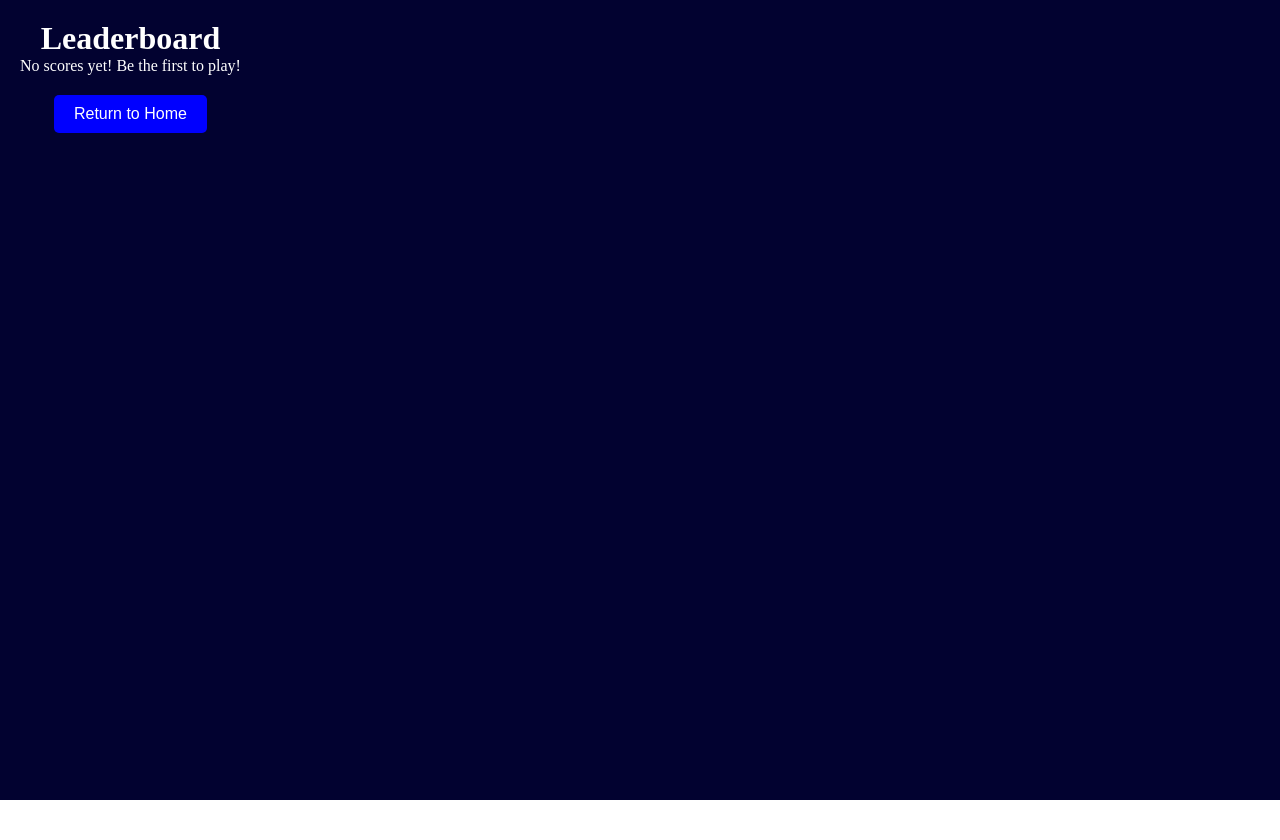
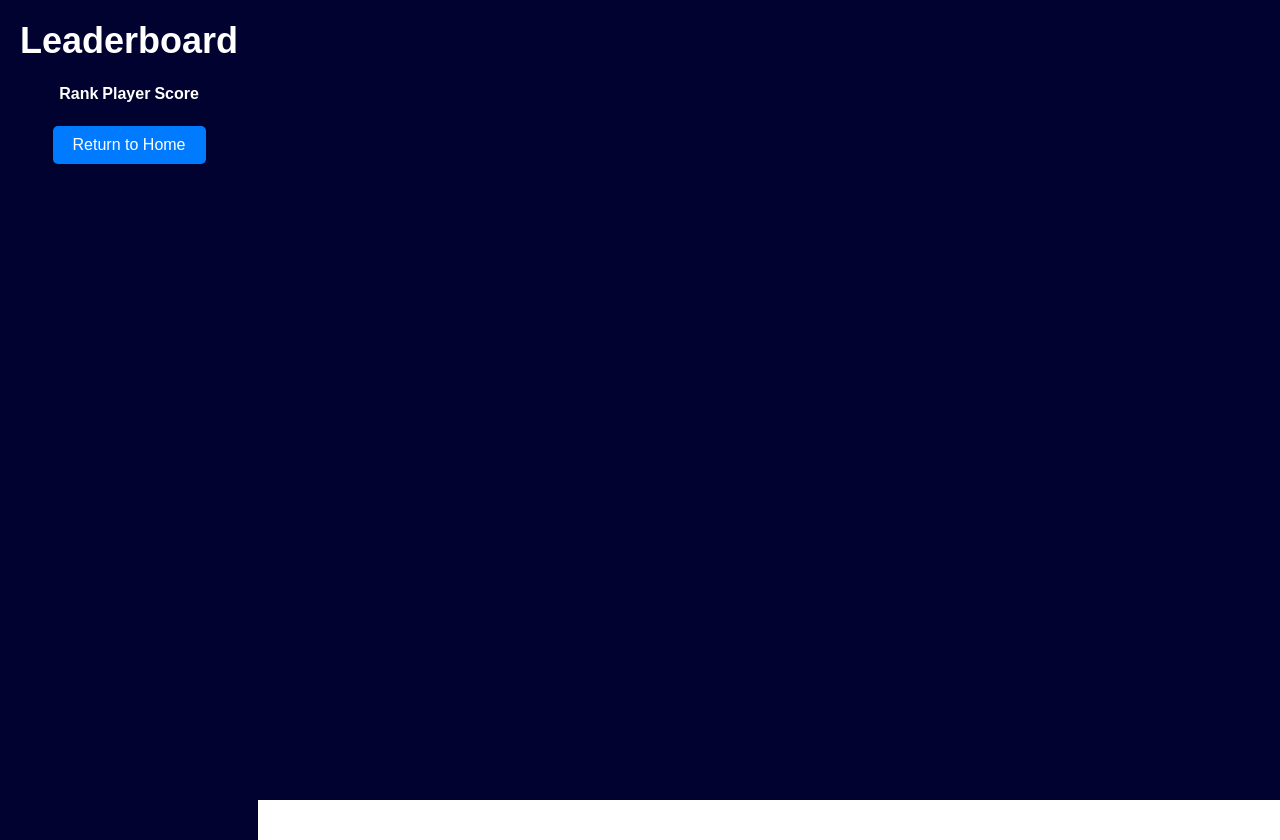
Before and after one commit to Krystal304/Capstone-Backend, a React (Vite) app: page /leaderboard in a window 1280 px wide. Before the commit the page ends 800 px from the top, so only its background shows below. Built offline with nearby package versions, Linux system fonts and the light colour scheme.

Commit message:
update leaderboard

```diff
--- a/src/App.css
+++ b/src/App.css
@@ -31,7 +31,7 @@
 }
 
 
-.answer {
+/* .answer {
   /* width: 40%;
   padding: 10px;
   margin: 0 10px 20px 10px;
@@ -46,8 +46,8 @@
   align-items: center;
   margin-bottom: 10px;
   cursor: pointer; */
-
-}
+/*
+} */ */
 
 .answer input[type="radio"] {
   margin-right: 10px;
@@ -159,7 +159,7 @@
 }
 
 
-.leaderboard {
+/* .leaderboard {
   display: flex;
   flex-direction: column;
   align-items: center;
@@ -237,4 +237,115 @@ button {
 
 button:hover {
   background-color: #0056b3;
+} */
+
+.leaderboard {
+  display: flex;
+  flex-direction: column;
+  align-items: center;
+  padding: 20px;
+  background-color: #020230;
+  color: white;
+  font-family: 'Arial', sans-serif;
+  height: 100vh;
+  overflow: auto;
 }
+
+.leaderboard h1 {
+  font-size: 36px;
+  font-weight: bold;
+  color: white;
+  margin-bottom: 20px;
+}
+
+.leaderboard-tables {
+  display: flex;
+  justify-content: center;
+  flex-wrap: wrap;
+  gap: 20px;
+}
+
+.leaderboard-table {
+  width: 100%;
+  max-width: 500px;
+  background-color: #fff;
+  border-radius: 8px;
+  box-shadow: 0px 4px 6px rgba(0, 0, 0, 0.1);
+  overflow: hidden;
+  margin-bottom: 20px;
+}
+
+.leaderboard-table table {
+  width: 100%;
+  border-collapse: collapse;
+}
+
+.leaderboard-table th,
+.leaderboard-table td {
+  padding: 12px;
+  text-align: center;
+}
+
+.leaderboard-table th {
+  background-color: #333;
+  color: white;
+  text-transform: uppercase;
+}
+
+.leaderboard-table tr:nth-child(even) {
+  background-color: #f9f9f9;
+}
+
+.leaderboard-table tr:hover {
+  background-color: #f1f1f1;
+  cursor: pointer;
+}
+
+.leaderboard-table .highlight {
+  background-color: #ffd700;
+  color: black;
+}
+
+.leaderboard-table tr:nth-child(2) .highlight {
+  background-color: #c0c0c0;
+}
+
+.leaderboard-table tr:nth-child(3) .highlight {
+  background-color: #cd7f32;
+}
+
+.pagination {
+  margin-top: 20px;
+  display: flex;
+  justify-content: center;
+  align-items: center;
+  gap: 10px;
+}
+
+.pagination button {
+  padding: 5px 10px;
+  background-color: #007bff;
+  color: white;
+  border: none;
+  border-radius: 5px;
+  cursor: pointer;
+}
+
+.pagination button:hover {
+  background-color: #0056b3;
+}
+
+button {
+  padding: 10px 20px;
+  font-size: 16px;
+  background-color: #007bff;
+  color: white;
+  border: none;
+  border-radius: 5px;
+  margin-top: 20px;
+  cursor: pointer;
+}
+
+button:hover {
+  background-color: #0056b3;
+}
--- a/src/pages/Final.jsx
+++ b/src/pages/Final.jsx
@@ -1,3 +1,66 @@
+// import React, { useEffect } from "react";
+// import { useLocation, useNavigate } from "react-router-dom";
+// import { prizeMoney } from "../data/data";
+
+// function Final() {
+//   const location = useLocation();
+//   const nav = useNavigate();
+//   const { userName = "Anonymous", correctAnswers = 0 } = location.state || {};
+
+//   const finalPrize = prizeMoney.find(
+//     (item) => item.id === correctAnswers
+//   )?.amount || "$0";
+
+//   useEffect(() => {
+//     try {
+//       if (userName) {
+//         const leaderboard = JSON.parse(localStorage.getItem("leaderboard")) || [];
+//         leaderboard.push({ name: userName, score: finalPrize });
+//         localStorage.setItem("leaderboard", JSON.stringify(leaderboard));
+//       }
+//     } catch (error) {
+//       console.error("Error accessing localStorage:", error);
+//     }
+//   }, [userName, finalPrize]);
+
+//   return (
+//     <div style={{ textAlign: "center", padding: "20px" }}>
+//       <h1>Game Over!</h1>
+//       <h2>Well done, {userName}!</h2>
+//       <h3>You won {finalPrize}!</h3>
+//       <button
+//         onClick={() => nav("/")}
+//         style={{
+//           padding: "10px 20px",
+//           fontSize: "16px",
+//           backgroundColor: "blue",
+//           color: "white",
+//           border: "none",
+//           borderRadius: "5px",
+//           marginRight: "10px",
+//         }}
+//       >
+//         Return to Home
+//       </button>
+//       <button
+//         onClick={() => nav("/leaderboard")}
+//         style={{
+//           padding: "10px 20px",
+//           fontSize: "16px",
+//           backgroundColor: "green",
+//           color: "white",
+//           border: "none",
+//           borderRadius: "5px",
+//         }}
+//       >
+//         View Leaderboard
+//       </button>
+//     </div>
+//   );
+// }
+
+// export default Final;
+
 import React, { useEffect } from "react";
 import { useLocation, useNavigate } from "react-router-dom";
 import { prizeMoney } from "../data/data";
@@ -15,7 +78,7 @@ function Final() {
     try {
       if (userName) {
         const leaderboard = JSON.parse(localStorage.getItem("leaderboard")) || [];
-        leaderboard.push({ name: userName, score: finalPrize });
+        leaderboard.push({ name: userName, score: Number(finalPrize.replace("$", "")) });
         localStorage.setItem("leaderboard", JSON.stringify(leaderboard));
       }
     } catch (error) {
@@ -28,33 +91,8 @@ function Final() {
       <h1>Game Over!</h1>
       <h2>Well done, {userName}!</h2>
       <h3>You won {finalPrize}!</h3>
-      <button
-        onClick={() => nav("/")}
-        style={{
-          padding: "10px 20px",
-          fontSize: "16px",
-          backgroundColor: "blue",
-          color: "white",
-          border: "none",
-          borderRadius: "5px",
-          marginRight: "10px",
-        }}
-      >
-        Return to Home
-      </button>
-      <button
-        onClick={() => nav("/leaderboard")}
-        style={{
-          padding: "10px 20px",
-          fontSize: "16px",
-          backgroundColor: "green",
-          color: "white",
-          border: "none",
-          borderRadius: "5px",
-        }}
-      >
-        View Leaderboard
-      </button>
+      <button onClick={() => nav("/")}>Return to Home</button>
+      <button onClick={() => nav("/leaderboard")}>View Leaderboard</button>
     </div>
   );
 }
--- a/src/pages/Home.jsx
+++ b/src/pages/Home.jsx
@@ -9,8 +9,6 @@ import Leaderboard from './Leaderboard';
 function Home() {
   const [userName, setUserName] = useState(null);
   const nav = useNavigate();
-
-  console.log('home')
 
 
   const startGame = (name) => {
--- a/src/pages/Leaderboard.jsx
+++ b/src/pages/Leaderboard.jsx
@@ -1,61 +1,116 @@
+// import React, { useEffect, useState } from "react";
+// import { useNavigate } from "react-router-dom";
+
+// function Leaderboard() {
+//   const [scores, setScores] = useState([]);
+//   const nav = useNavigate();
+
+//   useEffect(() => {
+//     try {
+//       const storedScores = JSON.parse(localStorage.getItem("leaderboard")) || [];
+//       setScores(storedScores);
+//     } catch (error) {
+//       console.error("Error parsing leaderboard data:", error);
+//       setScores([]); // Fallback to an empty array
+//     }
+//   }, []);
+
+//   return (
+//     <div style={{ textAlign: "center", padding: "20px" }}>
+//       <h1>Leaderboard</h1>
+//       {scores.length > 0 ? (
+//         <table style={{ margin: "0 auto", border: "1px solid black", padding: "10px" }}>
+//           <thead>
+//             <tr>
+//               <th style={{ padding: "10px" }}>Player</th>
+//               <th style={{ padding: "10px" }}>Score</th>
+//             </tr>
+//           </thead>
+//           <tbody>
+//             {scores
+//               .filter(entry => entry.name && entry.score !== undefined) // Validate data
+//               .sort((a, b) => b.score - a.score) // Sort by highest score
+//               .map((entry, index) => (
+//                 <tr key={index}>
+//                   <td style={{ padding: "10px" }}>{entry.name}</td>
+//                   <td style={{ padding: "10px" }}>{entry.score}</td>
+//                 </tr>
+//               ))}
+//           </tbody>
+//         </table>
+//       ) : (
+//         <p>No scores yet! Be the first to play!</p>
+//       )}
+//       <button
+//         onClick={() => nav("/")}
+//         style={{
+//           padding: "10px 20px",
+//           fontSize: "16px",
+//           backgroundColor: "blue",
+//           color: "white",
+//           border: "none",
+//           borderRadius: "5px",
+//           marginTop: "20px",
+//           cursor: "pointer",
+//         }}
+//       >
+//         Return to Home
+//       </button>
+//     </div>
+//   );
+// }
+
+// export default Leaderboard;
 import React, { useEffect, useState } from "react";
 import { useNavigate } from "react-router-dom";
+import "../App.css";
 
 function Leaderboard() {
   const [scores, setScores] = useState([]);
   const nav = useNavigate();
 
   useEffect(() => {
-    try {
     const storedScores = JSON.parse(localStorage.getItem("leaderboard")) || [];
+    console.log("Retrieved scores:", storedScores);
     setScores(storedScores);
-    } catch (error) {
-      console.error("Error parsing leaderboard data:", error);
-      setScores([]); // Fallback to an empty array
-    }
   }, []);
 
+  const sortedScores = [...scores].sort((a, b) => b.score - a.score);
+  const pageSize = 10;
+  const [currentPage, setCurrentPage] = useState(1);
+  const totalPages = Math.ceil(sortedScores.length / pageSize);
+
+  const handlePageChange = (page) => {
+    setCurrentPage(page);
+  };
+
+  const paginatedScores = sortedScores.slice(
+    (currentPage - 1) * pageSize,
+    currentPage * pageSize
+  );
+
   return (
-    <div style={{ textAlign: "center", padding: "20px" }}>
+    <div className="leaderboard">
       <h1>Leaderboard</h1>
-      {scores.length > 0 ? (
-        <table style={{ margin: "0 auto", border: "1px solid black", padding: "10px" }}>
+      <table>
         <thead>
           <tr>
-              <th style={{ padding: "10px" }}>Player</th>
-              <th style={{ padding: "10px" }}>Score</th>
+            <th>Rank</th>
+            <th>Player</th>
+            <th>Score</th>
           </tr>
         </thead>
         <tbody>
-            {scores
-              .filter(entry => entry.name && entry.score !== undefined) // Validate data
-              .sort((a, b) => b.score - a.score) // Sort by highest score
-              .map((entry, index) => (
+          {paginatedScores.map((score, index) => (
             <tr key={index}>
-                  <td style={{ padding: "10px" }}>{entry.name}</td>
-                  <td style={{ padding: "10px" }}>{entry.score}</td>
+              <td>{(currentPage - 1) * pageSize + index + 1}</td>
+              <td>{score.name}</td>
+              <td>${score.score}</td>
             </tr>
           ))}
         </tbody>
       </table>
-      ) : (
-        <p>No scores yet! Be the first to play!</p>
-      )}
-      <button
-        onClick={() => nav("/")}
-        style={{
-          padding: "10px 20px",
-          fontSize: "16px",
-          backgroundColor: "blue",
-          color: "white",
-          border: "none",
-          borderRadius: "5px",
-          marginTop: "20px",
-          cursor: "pointer",
-        }}
-      >
-        Return to Home
-      </button>
+      <button onClick={() => nav("/")}>Return to Home</button>
     </div>
   );
 }
```
Lines whose indentation alone changed are shown as unchanged.
